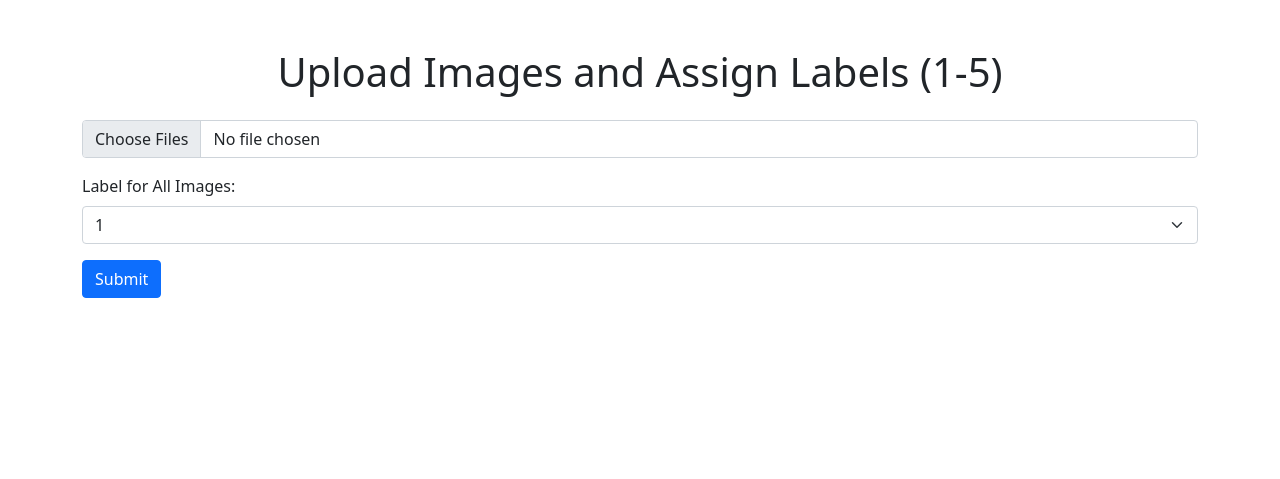
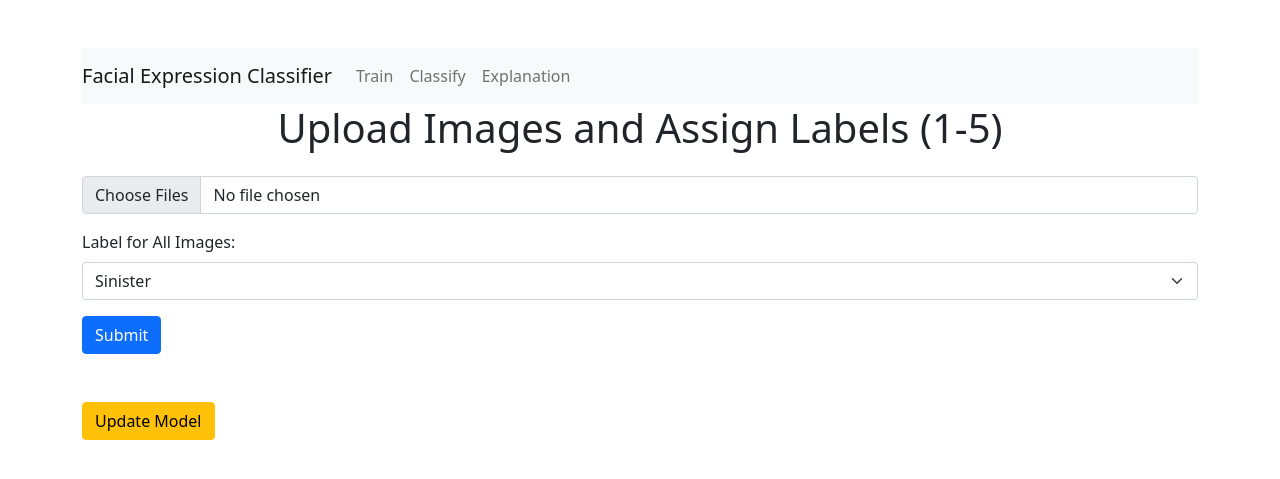
Before and after one commit to scrummycpro/gimlet-eye, a Flask app: page / in a window 1280 px wide. Shown: the top 479 px of the page. Run offline with Flask 3, Linux system fonts and the light colour scheme.

Commit message:
updated applicationd for the labels

```diff
--- a/app.py
+++ b/app.py
@@ -2,7 +2,7 @@ import os
 from flask import Flask, request, render_template, redirect, url_for
 from werkzeug.utils import secure_filename
 import sqlite3
-from model import predict_label  # Import the prediction function from model.py
+from model import predict_label, train_model  # Import the model functions
 
 app = Flask(__name__)
 
@@ -24,7 +24,7 @@ def init_db():
 # Initialize the database at the start
 init_db()
 
-# Route to upload and label images
+# Route to upload and label images (Main Page)
 @app.route('/', methods=['GET', 'POST'])
 def index():
     if request.method == 'POST':
@@ -66,17 +66,32 @@ def classify():
             file.save(filepath)
 
             # Predict the label using the model
-            predicted_label = predict_label(filepath)
+            predicted_label = int(predict_label(filepath))
 
-            # Map label '1' to 'Kali'
-            if predicted_label == 1:
-                predicted_label = "Kali"
-            else:
-                predicted_label = int(predicted_label)  # Convert to integer for other labels
+            # Map label to its description
+            label_mapping = {
+                1: "Sinister",
+                2: "Sad/Sinister",
+                3: "Sad",
+                4: "Stupid",
+                5: "Stupid/Sinister"
+            }
+            predicted_label = label_mapping.get(predicted_label, predicted_label)
 
             return render_template('result.html', image_url=filepath, label=predicted_label)
 
     return render_template('classify.html')
 
+# Route to retrain the model
+@app.route('/retrain', methods=['POST'])
+def retrain():
+    train_model()  # Retrain the model when the button is pressed
+    return render_template('retrain_success.html')
+
+# Explanation Page
+@app.route('/explanation')
+def explanation():
+    return render_template('explanation.html')
+
 if __name__ == '__main__':
     app.run(debug=True)
--- a/templates/labeling.html
+++ b/templates/labeling.html
@@ -5,6 +5,22 @@
     <link href="https://cdn.jsdelivr.net/npm/bootstrap@5.1.3/dist/css/bootstrap.min.css" rel="stylesheet">
 </head>
 <body class="container mt-5">
+    <nav class="navbar navbar-expand-lg navbar-light bg-light">
+        <a class="navbar-brand" href="/">Facial Expression Classifier</a>
+        <div class="collapse navbar-collapse">
+            <ul class="navbar-nav mr-auto">
+                <li class="nav-item">
+                    <a class="nav-link" href="/">Train</a>
+                </li>
+                <li class="nav-item">
+                    <a class="nav-link" href="/classify">Classify</a>
+                </li>
+                <li class="nav-item">
+                    <a class="nav-link" href="/explanation">Explanation</a>
+                </li>
+            </ul>
+        </div>
+    </nav>
     <h1 class="text-center">Upload Images and Assign Labels (1-5)</h1>
     <form method="POST" enctype="multipart/form-data" class="mt-4">
         <div class="mb-3">
@@ -13,14 +29,18 @@
         <div class="mb-3">
             <label for="label" class="form-label">Label for All Images:</label>
             <select name="label" class="form-select">
-                <option value="1">1</option>
-                <option value="2">2</option>
-                <option value="3">3</option>
-                <option value="4">4</option>
-                <option value="5">5</option>
+                <option value="1">Sinister</option>
+                <option value="2">Sad/Sinister</option>
+                <option value="3">Sad</option>
+                <option value="4">Stupid</option>
+                <option value="5">Stupid/Sinister</option>
             </select>
         </div>
         <button type="submit" class="btn btn-primary">Submit</button>
     </form>
+
+    <form method="POST" action="/retrain" class="mt-5">
+        <button type="submit" class="btn btn-warning">Update Model</button>
+    </form>
 </body>
 </html>
```
Also changed, not shown: templates/explaination.html (added, +40 -0 lines), templates/result.html (+17 -0 lines), README.md (added), static/Screenshot_2024-08-16_at_2.36.34_PM.png (added).
